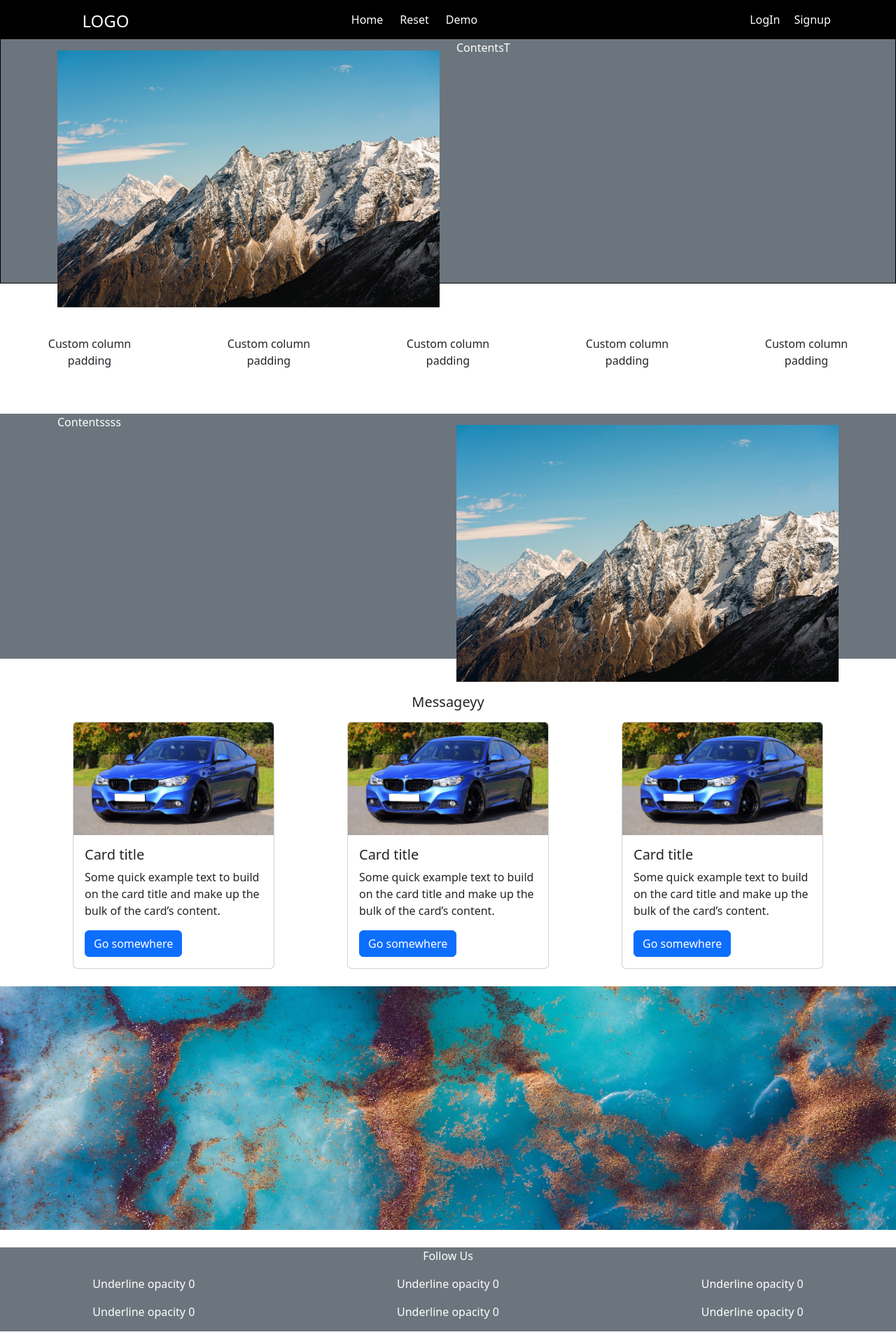
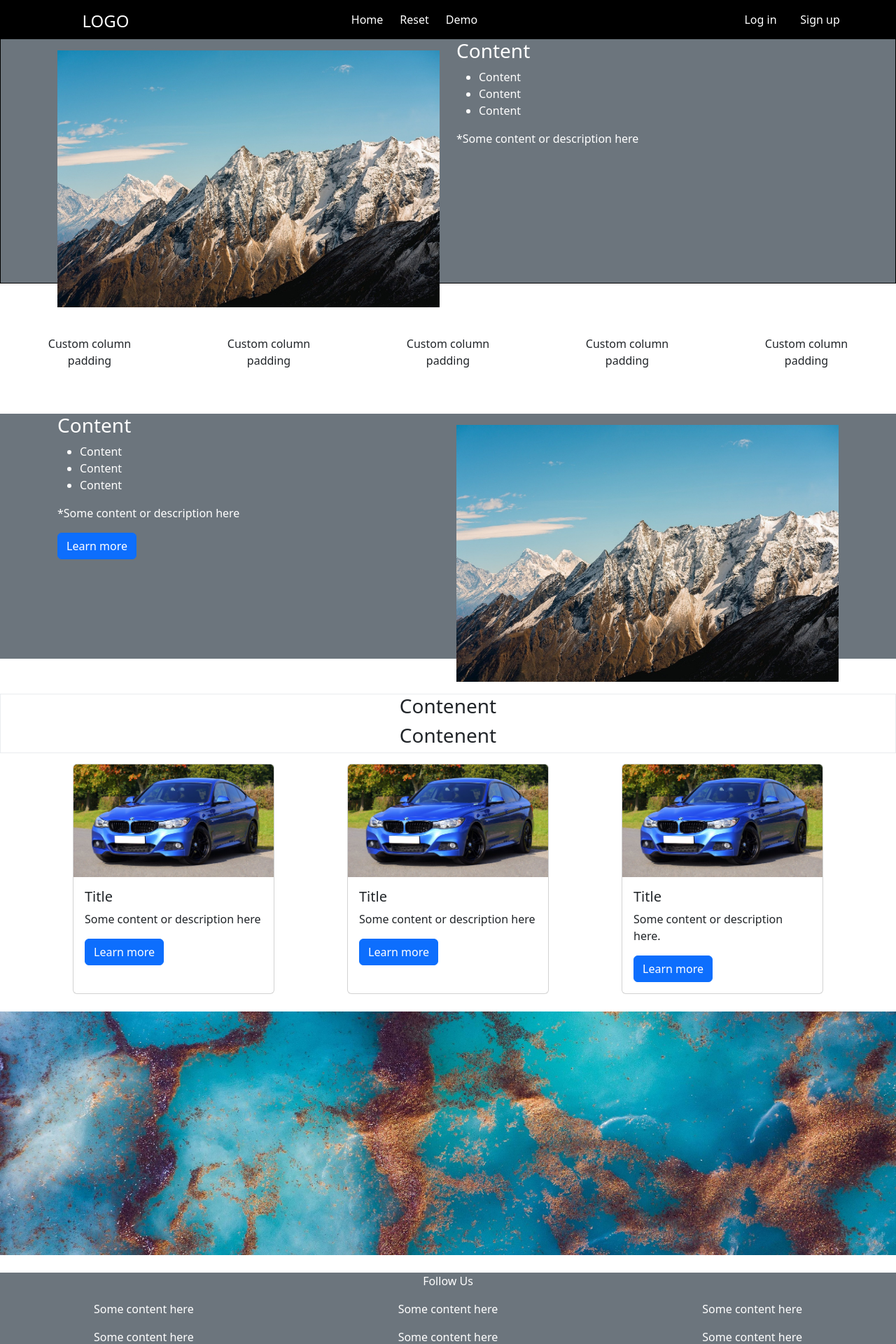
Before and after one commit to FrancisMingomba/angular-app, an Angular app: page /home in a window 1280 px wide. Shown: the top 1920 px of the page at 70% size. Built offline with nearby package versions, Linux system fonts and the light colour scheme.

Commit message:
Update component one

```diff
--- a/src/app/homecomponent/homecomponent.css
+++ b/src/app/homecomponent/homecomponent.css
@@ -86,6 +86,14 @@
     height: 55px;
 }
 .link {
-      color: #FFFFFF;
+  color: #FFFFFF;
   text-decoration: none;
 }
+ .div {
+      width: 150px;
+     }
+.contentdiv {
+    height: 100px;
+    width: 100%;
+
+}
--- a/src/app/homecomponent/homecomponent.html
+++ b/src/app/homecomponent/homecomponent.html
@@ -22,12 +22,12 @@
                 </div>
                   </div>
                   <div class="col d-flex justify-content-end ">
-                    <ul class="list-group list-group-horizontal  d-flex justify-content-end  m-3  mx-auto">
-                      <div class="col link"><a class=" link" routerLink="/login">LogIn</a></div>
+                    <ul class="list-group list-group-horizontal  d-flex justify-content-end  m-3  mx-auto div">
+                      <div class="col link"><a class=" link" routerLink="/login">Log in</a></div>
                       <div class="spacebetweenloginandlogout"></div>
-                      <div  class="col link" ><a class=" link"  routerLink="/register">Signup</a></div>
-                    </ul>
-              </div>
+                      <div  class="col link" ><a class=" link"  routerLink="/register">Sign up</a></div>
+                   </ul>
+                  </div>
           </div>
       </div>
 </div>
@@ -43,7 +43,13 @@
                             <img [src]="imagePath" class="card-img-top pt-3" alt="image">
                         </div>
                         <div class="col ">
-                            <p>ContentsT</p>
+                          <h3>Content</h3>
+                          <ul>
+                            <li>Content</li>
+                            <li>Content</li>
+                            <li>Content</li>
+                          </ul>
+                           <p>*Some content or description here</p>
                         </div>
                     </div>
                 </div>
@@ -77,7 +83,15 @@
         <div class="container">
             <div class="row">
                 <div class="col ">
-                    <p>Contentssss</p>
+                       <h3>Content</h3>
+                          <ul>
+                            <li>Content</li>
+                            <li>Content</li>
+                            <li>Content</li>
+                          </ul>
+
+                          <p>*Some content or description here</p>
+                  <div><button type="button" class="btn btn-primary">Learn more</button></div>
                 </div>
                 <div class="col  ">
                     <img [src]="imageUrl" class="card-img-top pt-3" alt="image">
@@ -88,9 +102,11 @@
     </div>
 </div>
 <!-----------------------Component4-------------------------------------->
-<div class=" y   text-center  ">
-  <div class="h-auto">
-    <h5>Messageyy</h5>
+<div class=" y   text-center contentdiv ">
+  <div class=" border border-light-subtle">
+    <h3>Contenent</h3>
+    <h3>Contenent</h3>
+
   </div>
 </div>
 <!-----------------------Compnentfive-------------------------------------->
@@ -98,25 +114,25 @@
         <div class="card" style="width: 18rem;">
             <img [src]="imageSource" class="card-img-top" alt="...">
             <div class="card-body">
-                <h5 class="card-title">Card title</h5>
-                <p class="card-text">Some quick example text to build on the card title and make up the bulk of the card’s content.</p>
-                <a href="#" class="btn btn-primary">Go somewhere</a>
+                <h5 class="card-title">Title</h5>
+                <p class="card-text">Some content or description here</p>
+                <a href="#" class="btn btn-primary">Learn more</a>
             </div>
         </div>
             <div class="card" style="width: 18rem;">
                 <img [src]="imageSource" class="card-img-top" alt="...">
                 <div class="card-body">
-                <h5 class="card-title">Card title</h5>
-                <p class="card-text">Some quick example text to build on the card title and make up the bulk of the card’s content.</p>
-                <a href="#" class="btn btn-primary">Go somewhere</a>
+                <h5 class="card-title">Title</h5>
+                <p class="card-text">Some content or description here</p>
+                <a href="#" class="btn btn-primary">Learn more</a>
             </div>
         </div>
             <div class="card" style="width: 18rem;">
              <img [src]="imageSource" class="card-img-top" alt="...">
                 <div class="card-body">
-                <h5 class="card-title">Card title</h5>
-                <p class="card-text">Some quick example text to build on the card title and make up the bulk of the card’s content.</p>
-                <a href="#" class="btn btn-primary">Go somewhere</a>
+                <h5 class="card-title">Title</h5>
+                <p class="card-text">Some content or description here.</p>
+                <a href="#" class="btn btn-primary">Learn more</a>
                 </div>
         </div>
   </div>
@@ -134,23 +150,23 @@
         <div class=" text-center">
             <div class="row">
                 <div class="col text-center ">
-                    <p><a class="link-offset-2 link-underline link-underline-opacity-0 text-white" href="#">Underline opacity 0</a></p>
-                    <p><a class="link-offset-2 link-underline link-underline-opacity-0 text-white" href="#">Underline opacity 0</a></p>
+                    <p><a class="link-offset-2 link-underline link-underline-opacity-0 text-white" href="#">Some content here</a></p>
+                    <p><a class="link-offset-2 link-underline link-underline-opacity-0 text-white" href="#">Some content here</a></p>
                 </div>
                 <div class="col text-center ">
                     <div>
-                         <p><a class="link-offset-2 link-underline link-underline-opacity-0 text-white" href="#">Underline opacity 0</a></p>
+                         <p><a class="link-offset-2 link-underline link-underline-opacity-0 text-white" href="#">Some content here</a></p>
                     </div>
                    <div>
-                     <p><a class="link-offset-2 link-underline link-underline-opacity-0 text-white" href="#">Underline opacity 0</a></p>
+                     <p><a class="link-offset-2 link-underline link-underline-opacity-0 text-white" href="#">Some content here</a></p>
                    </div>
                 </div>
                 <div class="col text-center ">
                    <div>
-                     <p><a class="link-offset-2 link-underline link-underline-opacity-0 text-white" href="#">Underline opacity 0</a></p>
+                     <p><a class="link-offset-2 link-underline link-underline-opacity-0 text-white" href="#">Some content here</a></p>
                   </div>
                    <div>
-                     <p><a class="link-offset-2 link-underline link-underline-opacity-0 text-white" href="#">Underline opacity 0</a></p>
+                     <p><a class="link-offset-2 link-underline link-underline-opacity-0 text-white" href="#">Some content here</a></p>
                   </div>
                 </div>
             </div>
--- a/src/app/logincomponent/logincomponent.ts
+++ b/src/app/logincomponent/logincomponent.ts
@@ -1,12 +1,16 @@
+import { NgIf } from '@angular/common';
 import { Component } from '@angular/core';
+import { FormGroup } from '@angular/forms';
 import { RouterOutlet, RouterLink } from '@angular/router';
 
 @Component({
   selector: 'logincomponent',
-  imports: [RouterLink],
+  imports: [RouterLink ],
   templateUrl: './logincomponent.html',
   styleUrl: './logincomponent.css'
 })
 export class Logincomponent {
 
+
+
 }
--- a/src/app/usernamepasswordreset/usernamepasswordreset.html
+++ b/src/app/usernamepasswordreset/usernamepasswordreset.html
@@ -3,7 +3,7 @@
             <div class="container text-center ">
               <div class="row">
                   <div class="col  mx-auto m-3 link">
-                  <div  class="col link" ><a class=" link"  routerLink="/home"><h5>LOGO</h5></a></div>
+                     <div  class="col link" ><a class=" link"  routerLink="/home"><h5>LOGO</h5></a></div>
                   </div>
           </div>
       </div>
@@ -14,16 +14,16 @@
   <div class="row colheight h-75 w-50 d-flex align-items-center mx-auto">
 
     <div class="col s">
-        <div class=" right-div  rounded  ">
+        <div class=" right-div rounded  ">
                 <form class=" " >
                     <div class="d-grid gap-2 col-6 mx-auto">
-                      <button class="btn btn-primary border border-black fw-normal" type="submit">Forgotten Username</button>
+                       <div class="col-10 mx-auto btn btn-primary border border-black"><a class="link"routerLink="/changepassword"><p>Change Password</p></a></div>
                    </div>
                    <div class="d-grid gap-2 col-6 mx-auto">
-                      <button class="btn btn-primary border border-black fw-normal" type="submit">Change Password</button>
+                       <div class="col-10 mx-auto btn btn-primary border border-black"><a class="link"routerLink="/changepassword"><p>Forgotten Password</p></a></div>
                    </div>
                    <div class="d-grid gap-2 col-6 mx-auto">
-                      <button class="btn btn-primary border border-black fw-normal" type="submit">Forgotten Password</button>
+                      <div class="col-10 mx-auto btn btn-primary border border-black"><a class="link"routerLink="/changepassword"><p>forgotten Username</p></a></div>
                    </div>
                 </form>
             </div>
@@ -37,23 +37,23 @@
         <div class=" text-center">
             <div class="row">
                 <div class="col text-center ">
-                    <p><a class="link-offset-2 link-underline link-underline-opacity-0 text-white" href="#">Underline opacity 0</a></p>
-                    <p><a class="link-offset-2 link-underline link-underline-opacity-0 text-white" href="#">Underline opacity 0</a></p>
+                    <p><a class="link-offset-2 link-underline link-underline-opacity-0 text-white" href="#">Some content or description here</a></p>
+                    <p><a class="link-offset-2 link-underline link-underline-opacity-0 text-white" href="#">Some content or description here</a></p>
                 </div>
                 <div class="col text-center ">
                     <div>
-                         <p><a class="link-offset-2 link-underline link-underline-opacity-0 text-white" href="#">Underline opacity 0</a></p>
+                         <p><a class="link-offset-2 link-underline link-underline-opacity-0 text-white" href="#">Some content or description here</a></p>
                     </div>
                    <div>
-                     <p><a class="link-offset-2 link-underline link-underline-opacity-0 text-white" href="#">Underline opacity 0</a></p>
+                     <p><a class="link-offset-2 link-underline link-underline-opacity-0 text-white" href="#">Some content or description here</a></p>
                    </div>
                 </div>
                 <div class="col text-center ">
                    <div>
-                     <p><a class="link-offset-2 link-underline link-underline-opacity-0 text-white" href="#">Underline opacity 0</a></p>
+                     <p><a class="link-offset-2 link-underline link-underline-opacity-0 text-white" href="#">Some content or description here</a></p>
                   </div>
                    <div>
-                     <p><a class="link-offset-2 link-underline link-underline-opacity-0 text-white" href="#">Underline opacity 0</a></p>
+                     <p><a class="link-offset-2 link-underline link-underline-opacity-0 text-white" href="#">Some content or description here</a></p>
                   </div>
                 </div>
             </div>
--- a/src/app/usernamepasswordreset/usernamepasswordreset.ts
+++ b/src/app/usernamepasswordreset/usernamepasswordreset.ts
@@ -1,13 +1,16 @@
+import { CommonModule } from '@angular/common';
 import { Component } from '@angular/core';
+import { FormGroup, Validators } from '@angular/forms';
 import { RouterLink } from '@angular/router';
 
 
 @Component({
   selector: 'app-usernamepasswordreset',
-  imports: [RouterLink],
+  imports: [RouterLink, CommonModule],
   templateUrl: './usernamepasswordreset.html',
   styleUrl: './usernamepasswordreset.css'
 })
 export class Usernamepasswordreset {
 
+
 }
```
Also changed, not shown: src/app/logincomponent/logincomponent.html (+9 -1 lines).
